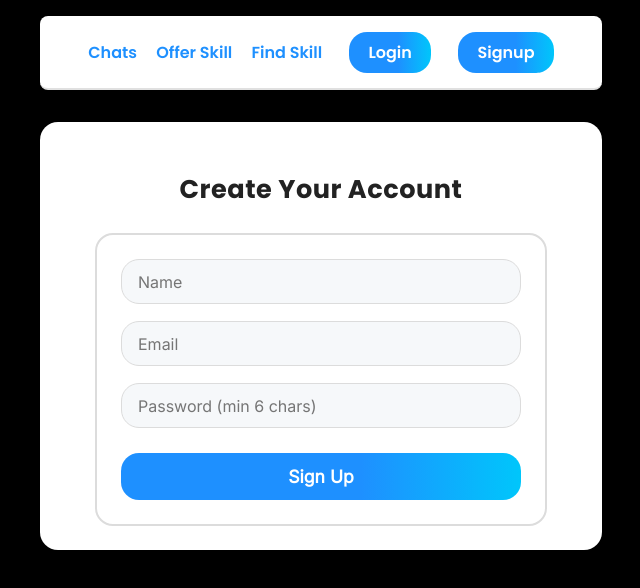
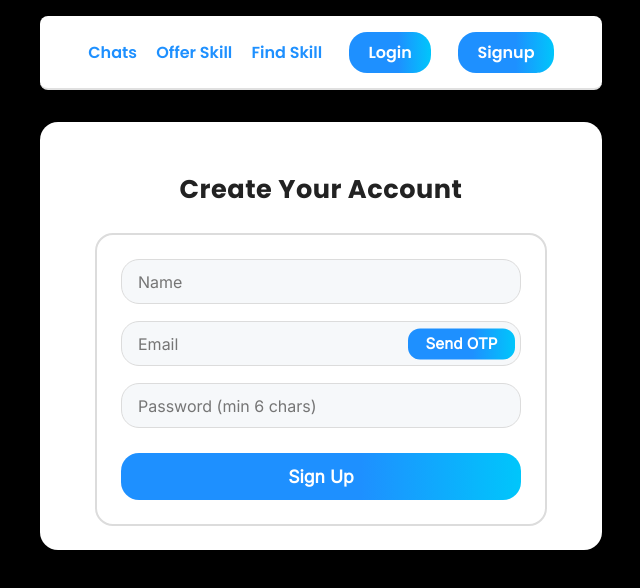
Before and after one commit to GauravPandey143/skillxchange, a React (Vite) app: page /signup in a window 1280 px wide. Shown: the top 588 px of the page, without its empty margins (319-959 px from the left). Built offline with nearby package versions, Linux system fonts and the light colour scheme; no server answers.

Commit message:
Update Signup page with modern green tick and OTP logic

```diff
--- a/src/pages/Signup.jsx
+++ b/src/pages/Signup.jsx
@@ -3,36 +3,52 @@ import { auth, db } from '../firebase';
 import { createUserWithEmailAndPassword } from 'firebase/auth';
 import { doc, setDoc, serverTimestamp } from 'firebase/firestore';
 import { useNavigate } from 'react-router-dom';
+import GreenTick from '../assets/GreenTick.svg'; // Use your SVG tick (without a circle background)
+
+// Use Resend API route for OTP sending
+const sendOtpToEmail = async (email) => {
+  try {
+    const res = await fetch('/api/send-otp', {
+      method: 'POST',
+      headers: { 'Content-Type': 'application/json' },
+      body: JSON.stringify({ email }),
+    });
+    const data = await res.json();
+    if (!data.success) {
+      alert('Failed to send OTP. Please try again.');
+      return false;
+    }
+    window.localStorage.setItem('signupPendingEmail', email);
+    window.localStorage.setItem('signupPendingOtp', data.otp); // For dev only
+    alert(`OTP sent to ${email}`);
+    return true;
+  } catch (err) {
+    alert('Error sending OTP. Try again.');
+    return false;
+  }
+};
+
+const verifyOtp = (inputOtp) => {
+  // Accept "000000" as a valid OTP for demo/testing
+  if (inputOtp === '000000') return true;
+  const otp = window.localStorage.getItem('signupPendingOtp');
+  return otp && inputOtp === otp;
+};
 
 function Signup() {
   const [name, setName] = useState('');
   const [email, setEmail] = useState('');
   const [password, setPassword] = useState('');
+  const [showOtpBox, setShowOtpBox] = useState(false);
+  const [otpInput, setOtpInput] = useState('');
+  const [signupLoading, setSignupLoading] = useState(false);
+  const [emailVerifyLoading, setEmailVerifyLoading] = useState(false);
+  const [emailVerified, setEmailVerified] = useState(false);
+  const [signupError, setSignupError] = useState('');
+  const [otpError, setOtpError] = useState('');
   const navigate = useNavigate();
 
-  const handleSignup = async (e) => {
-    e.preventDefault();
-    try {
-      const userCredential = await createUserWithEmailAndPassword(auth, email, password);
-      // Save name to Firestore users collection
-      await setDoc(doc(db, 'users', userCredential.user.uid), {
-        uid: userCredential.user.uid,
-        name,
-        email,
-        createdAt: serverTimestamp(),
-      });
-      alert("Signup successful!");
-      navigate('/offer');
-    } catch (err) {
-      if (err.code === 'auth/email-already-in-use') {
-        alert('Email already is use.');
-      } else {
-        alert(`Signup failed: ${err.message}`);
-      }
-    }
-  };
-
-  // Consistent styles with Login.jsx, OfferSkill.jsx, FindSkill.jsx, Chat.jsx
+  // Consistent styles with Profile.jsx and the rest of the app
   const cardStyle = {
     maxWidth: 900,
     margin: '2rem auto',
@@ -80,6 +96,101 @@ function Signup() {
     transition: 'background 0.2s'
   };
 
+  const sendOtpButtonStyle = {
+    background: 'linear-gradient(90deg, #1E90FF 60%, #00C6FB 100%)',
+    color: '#fff',
+    border: 'none',
+    borderRadius: 12,
+    padding: '0.3rem 1.1rem',
+    fontWeight: 600,
+    fontSize: '0.95rem',
+    cursor: 'pointer',
+    marginLeft: 0,
+    marginTop: 0,
+    marginBottom: 0,
+    verticalAlign: 'middle',
+    position: 'absolute',
+    right: 6,
+    top: '50%',
+    transform: 'translateY(-50%)',
+    height: '70%'
+  };
+
+  const tickImgStyle = {
+    position: 'absolute',
+    right: 18,
+    top: '50%',
+    transform: 'translateY(-50%)',
+    width: 28,
+    height: 28,
+    display: 'flex',
+    alignItems: 'center',
+    justifyContent: 'center',
+    background: 'none'
+  };
+
+  const handleShowOtpBox = (e) => {
+    e.preventDefault();
+    setSignupError('');
+    setOtpError('');
+    if (!email || !/\S+@\S+\.\S+/.test(email)) {
+      setSignupError('Please enter a valid email.');
+      return;
+    }
+    setShowOtpBox(true);
+    setOtpInput('');
+    setEmailVerifyLoading(true);
+    sendOtpToEmail(email).then(() => setEmailVerifyLoading(false));
+  };
+
+  const handleVerifyOtp = async (e) => {
+    e.preventDefault();
+    setOtpError('');
+    if (!otpInput) {
+      setOtpError('Please enter the OTP.');
+      return;
+    }
+    if (!verifyOtp(otpInput)) {
+      setOtpError('Invalid OTP.');
+      return;
+    }
+    setEmailVerified(true);
+    setShowOtpBox(false);
+    setOtpInput('');
+    setOtpError('');
+    alert('Email verified! You can now sign up.');
+  };
+
+  const handleSignup = async (e) => {
+    e.preventDefault();
+    setSignupError('');
+    if (!emailVerified) {
+      setSignupError('Please verify your email before signing up.');
+      return;
+    }
+    setSignupLoading(true);
+    try {
+      const userCredential = await createUserWithEmailAndPassword(auth, email, password);
+      await setDoc(doc(db, 'users', userCredential.user.uid), {
+        uid: userCredential.user.uid,
+        name,
+        email,
+        createdAt: serverTimestamp(),
+      });
+      alert("Signup successful!");
+      window.localStorage.removeItem('signupPendingEmail');
+      window.localStorage.removeItem('signupPendingOtp');
+      navigate('/offer');
+    } catch (err) {
+      if (err.code === 'auth/email-already-in-use') {
+        setSignupError('Email already in use.');
+      } else {
+        setSignupError(`Signup failed: ${err.message}`);
+      }
+    }
+    setSignupLoading(false);
+  };
+
   return (
     <div style={cardStyle}>
       <div style={formContainerStyle}>
@@ -116,14 +227,95 @@ function Signup() {
             required
             style={inputStyle}
           />
+          <div style={{ position: 'relative', width: '100%' }}>
             <input
               type="email"
               placeholder="Email"
               value={email}
-            onChange={(e) => setEmail(e.target.value)}
+              onChange={(e) => {
+                setEmail(e.target.value);
+                setEmailVerified(false);
+                setOtpInput('');
+                setShowOtpBox(false);
+              }}
               required
+              style={{
+                ...inputStyle,
+                paddingRight: 90
+              }}
+              disabled={emailVerified}
+            />
+            {!emailVerified && (
+              <button
+                type="button"
+                style={sendOtpButtonStyle}
+                onClick={handleShowOtpBox}
+                tabIndex={-1}
+                disabled={emailVerified || emailVerifyLoading}
+              >
+                Send OTP
+              </button>
+            )}
+            {emailVerified && (
+              <span style={tickImgStyle}>
+                <img src={GreenTick} alt="Verified" style={{ width: 28, height: 28, display: 'block' }} />
+              </span>
+            )}
+          </div>
+          {/* OTP verification box (like Profile page) */}
+          {showOtpBox && (
+            <div
+              style={{
+                background: '#f6f8fa',
+                border: '1px solid #dcdcdc',
+                borderRadius: 12,
+                padding: '1.2rem',
+                margin: '0',
+                display: 'flex',
+                flexDirection: 'column',
+                gap: '0.7rem'
+              }}
+            >
+              <input
                 style={inputStyle}
+                type="text"
+                placeholder="Enter OTP"
+                value={otpInput}
+                onChange={e => setOtpInput(e.target.value)}
+                required
               />
+              <button
+                type="button"
+                style={buttonStyle}
+                onClick={handleVerifyOtp}
+                disabled={emailVerifyLoading}
+              >
+                {emailVerifyLoading ? 'Verifying...' : 'Verify Email'}
+              </button>
+              <button
+                type="button"
+                style={{
+                  ...buttonStyle,
+                  background: '#eee',
+                  color: '#222',
+                  marginTop: 0
+                }}
+                onClick={() => {
+                  setShowOtpBox(false);
+                  setOtpInput('');
+                  setSignupError('');
+                  setOtpError('');
+                }}
+              >
+                Cancel
+              </button>
+              {otpError && (
+                <div style={{ color: '#ff3b3b', fontWeight: 500, marginTop: 6 }}>
+                  {otpError}
+                </div>
+              )}
+            </div>
+          )}
           <input
             type="password"
             placeholder="Password (min 6 chars)"
@@ -131,10 +323,16 @@ function Signup() {
             onChange={(e) => setPassword(e.target.value)}
             required
             style={inputStyle}
+            disabled={emailVerified && signupLoading}
           />
-          <button type="submit" style={buttonStyle}>
-            Sign Up
+          <button type="submit" style={buttonStyle} disabled={signupLoading || !emailVerified}>
+            {signupLoading ? "Signing Up..." : "Sign Up"}
           </button>
+          {signupError && (
+            <div style={{ color: '#ff3b3b', fontWeight: 500, marginTop: 6 }}>
+              {signupError}
+            </div>
+          )}
         </form>
       </div>
     </div>
```
Also changed, not shown: src/assets/GreenTick.svg (added), 1 other file (tests, documents, lock files or other folders). Lines whose indentation alone changed are shown as unchanged.
